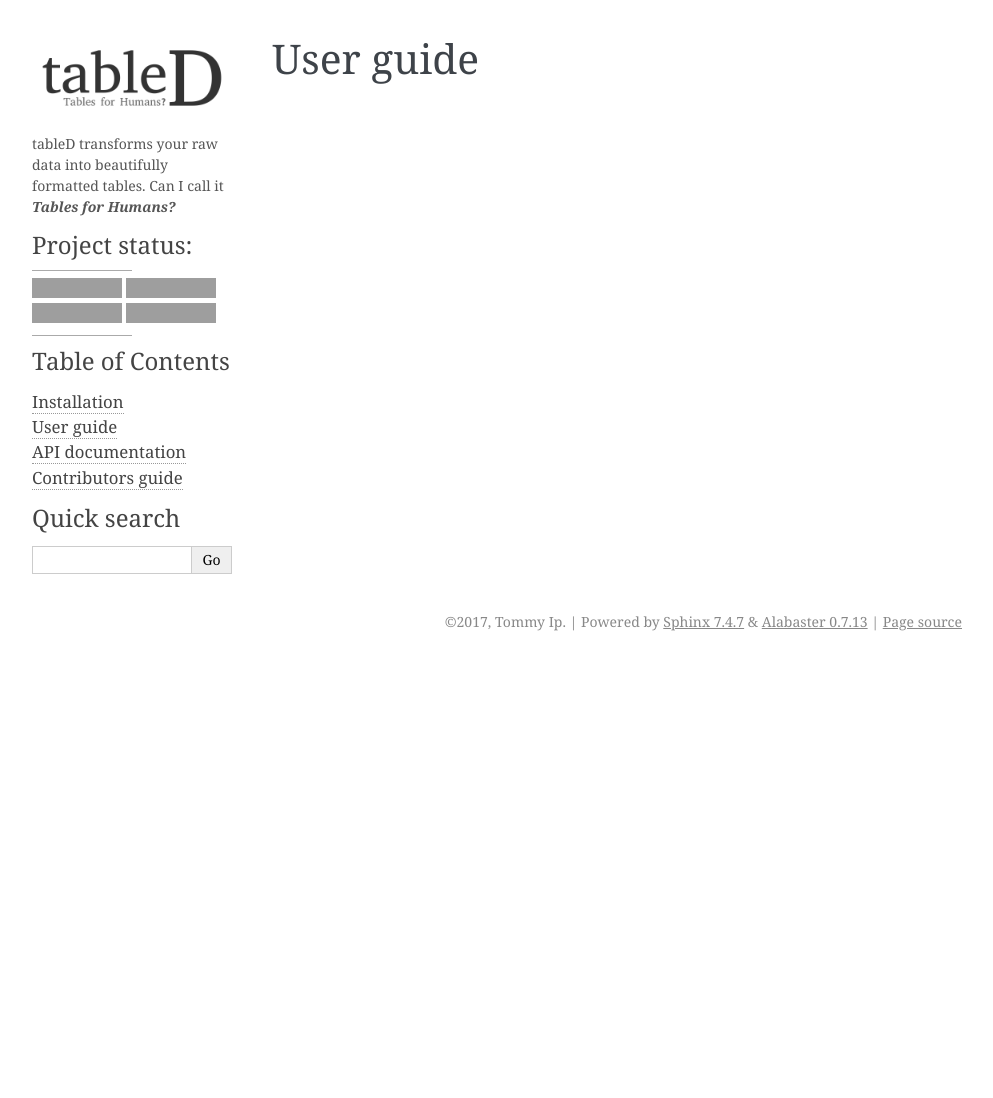
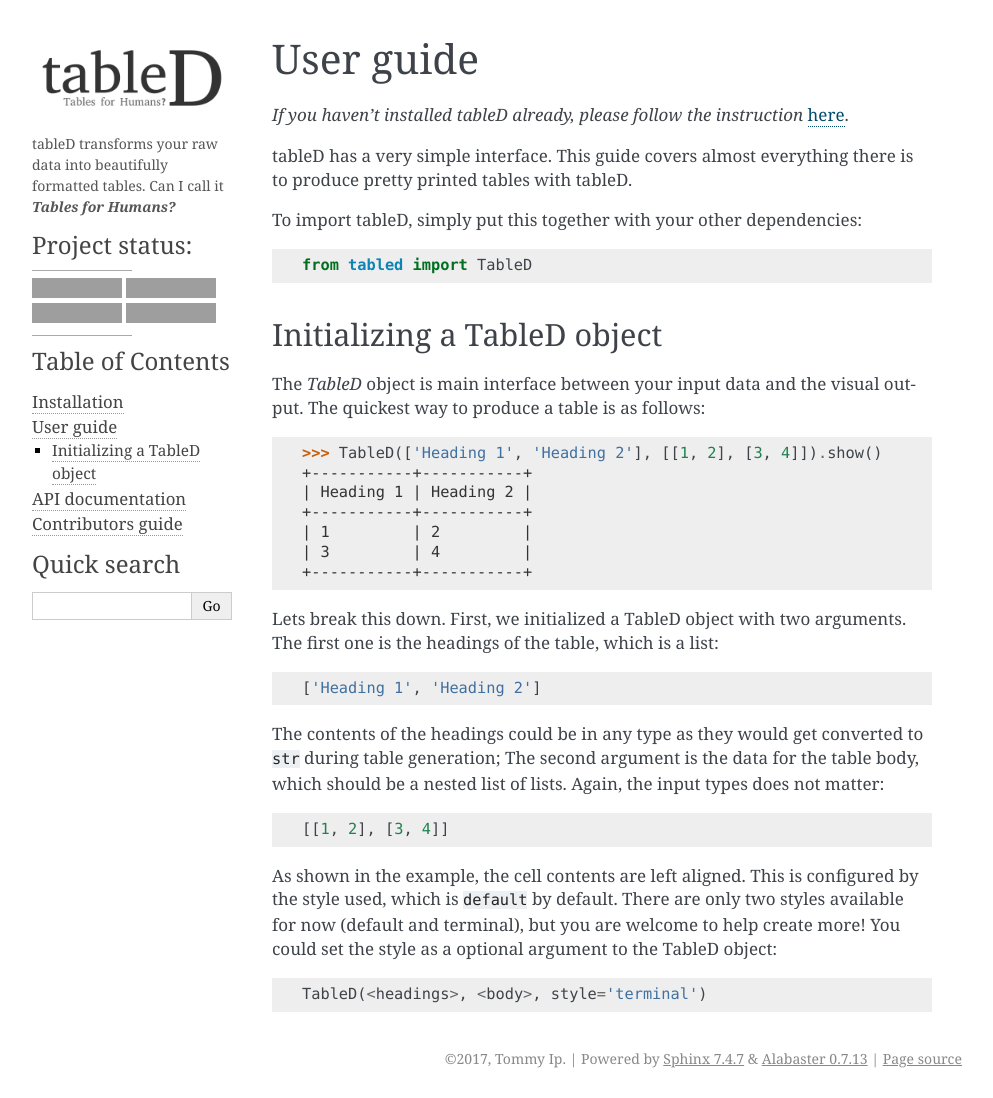
Before and after one commit to tommyip/tabled, a Sphinx documentation site: the page built from docs/user_guide.rst, in a window 1280 px wide. Shown: the whole page, without its empty margins (148-1141 px from the left). Built offline with Sphinx 7.4.7, drawn with Linux system fonts in a browser that asks for light colours; before the commit the page ends 900 px from its top, so only the background shows below that; grey boxes are pictures that could not be loaded.

Commit message:
docs: Populate user_guide.

```diff
--- a/docs/user_guide.rst
+++ b/docs/user_guide.rst
@@ -1,2 +1,45 @@
 User guide
 ==========
+
+*If you haven't installed tableD already, please follow the instruction*
+:doc:`here <installation>`.
+
+tableD has a very simple interface. This guide covers almost everything there
+is to produce pretty printed tables with tableD.
+
+To import tableD, simply put this together with your other dependencies::
+
+    from tabled import TableD
+
+
+Initializing a TableD object
+----------------------------
+The *TableD* object is main interface between your input data and the visual
+output. The quickest way to produce a table is as follows::
+
+    >>> TableD(['Heading 1', 'Heading 2'], [[1, 2], [3, 4]]).show()
+    +-----------+-----------+
+    | Heading 1 | Heading 2 |
+    +-----------+-----------+
+    | 1         | 2         |
+    | 3         | 4         |
+    +-----------+-----------+
+
+Lets break this down. First, we initialized a TableD object with two arguments.
+The first one is the headings of the table, which is a list::
+
+    ['Heading 1', 'Heading 2']
+
+The contents of the headings could be in any type as they would get converted
+to ``str`` during table generation; The second argument is the data for the
+table body, which should be a nested list of lists. Again, the input types does
+not matter::
+
+    [[1, 2], [3, 4]]
+
+As shown in the example, the cell contents are left aligned. This is configured
+by the style used, which is ``default`` by default. There are only two styles
+available for now (default and terminal), but you are welcome to help create
+more! You could set the style as a optional argument to the TableD object::
+
+    TableD(<headings>, <body>, style='terminal')
```
